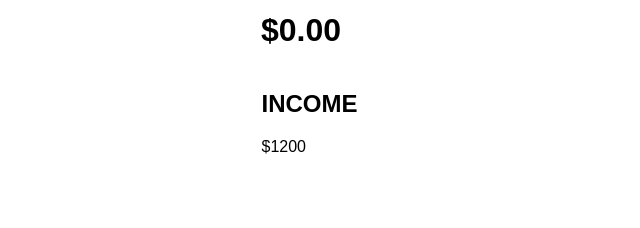
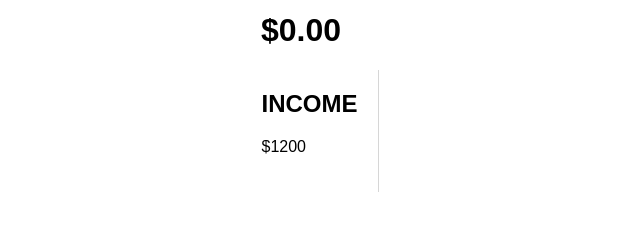
Before and after one commit to Malvino-creator/new-Expense-Tracker, a plain HTML site: page index.html in a window 1280 px wide. Shown: the part 126-354 px from the top of the page, 320-960 px from the left. Drawn offline with Linux system fonts and the light colour scheme.

Commit message:
Changes to index.css

```diff
--- a/done/index.css
+++ b/done/index.css
@@ -31,3 +31,7 @@ h2{
     justify-content: center;
     padding-bottom: 20px;
 }
+.income-container{
+    border-right:1px solid #cccc;
+
+}
```
